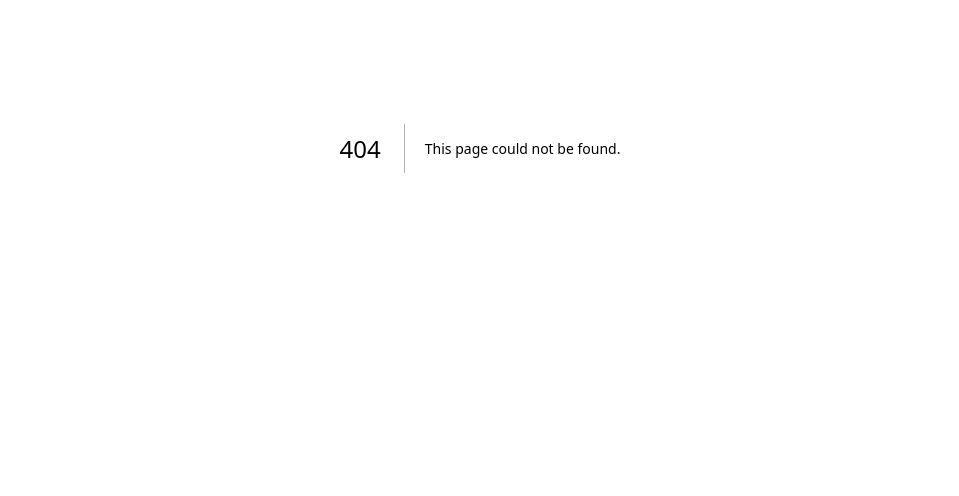
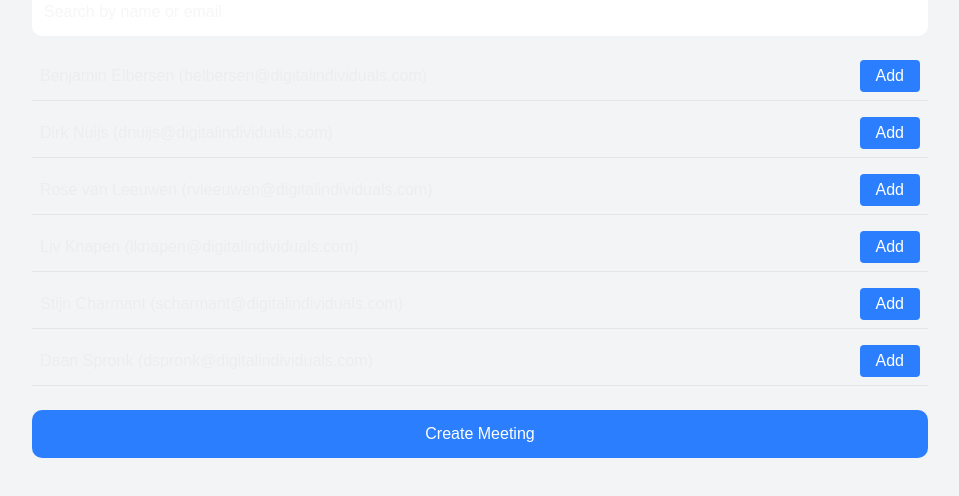
Before and after one commit to rosaguta/DIV-C_Web, a Next.js app: page /create in a window 1280 px wide. Before the commit this address had no page. Shown: the part 252-748 px from the top of the page, without its empty margins (160-1119 px from the left). Built offline with nearby package versions, Linux system fonts and the light colour scheme.

Commit message:
new page for creating meetings

```diff
--- /dev/null
+++ b/src/pages/create/index.tsx
@@ -0,0 +1,211 @@
+import React, { useState } from 'react';
+import Head from 'next/head';
+import { useRouter } from 'next/router';
+import Modal from '@/components/modal';
+import { toast } from 'sonner';
+export default function CreateMeeting() {
+  const [title, setTitle] = useState('');
+  const [searchTerm, setSearchTerm] = useState('');
+  const [invitees, setInvitees] = useState([]);
+  const [showRoomCreatedModal, setShowRoomCreatedModal] = useState(false);
+  const [meetingDetails, setMeetingDetails] = useState(null);
+  const router = useRouter();
+
+  const MICROSOFT_USERS = [
+    { name: "Benjamin Elbersen", email: "belbersen@digitalindividuals.com" },
+    { name: "Dirk Nuijs", email: "dnuijs@digitalindividuals.com" },
+    { name: "Rose van Leeuwen", email: "rvleeuwen@digitalindividuals.com" },
+    { name: "Liv Knapen", email: "lknapen@digitalindividuals.com" },
+    { name: "Stijn Charmant", email: "scharmant@digitalindividuals.com" },
+    { name: "Daan Spronk", email: "dspronk@digitalindividuals.com" },
+  ];
+
+  const filteredUsers = MICROSOFT_USERS.filter(user =>
+    user.name.toLowerCase().includes(searchTerm.toLowerCase()) ||
+    user.email.toLowerCase().includes(searchTerm.toLowerCase())
+  );
+
+  const addInvitee = (user) => {
+    if (!invitees.find(i => i.email === user.email)) {
+      setInvitees([...invitees, user]);
+    }
+  };
+
+  const createMeeting = async () => {
+    let createdMeeting;
+    const jsonBody = JSON.stringify({
+      name: title,
+      participants: invitees.map(({ email }) => (email))
+    });
+    console.log(process.env.NEXT_PUBLIC_WEBAPI_URL+"/api/meetings")
+
+    try {
+      const response = await fetch(process.env.NEXT_PUBLIC_WEBAPI_URL+"/api/meetings", {
+        method: "POST",
+        body: jsonBody,
+        headers: {
+          "Content-Type": "application/json"
+        }
+      });
+
+      createdMeeting = await response.json();
+      if (createdMeeting) {
+        setMeetingDetails(createdMeeting);
+        setShowRoomCreatedModal(true);
+      } else {
+        toast("Failed to create meeting. Please try again.");
+      }
+    } catch (exception) {
+      console.log("Error creating meeting:", exception);
+    }
+  };
+
+  const joinMeetingNow = () => {
+    setShowRoomCreatedModal(false);
+    if (meetingDetails && meetingDetails.meetingId && meetingDetails.name && meetingDetails.inviteCode) {
+      try {
+        router.push({
+          pathname: `/meeting/${meetingDetails.inviteCode}`,
+        });
+      } catch (exception) {
+        console.error("Navigation error:", exception);
+        toast("Error navigating: " + exception.message);
+      }
+    } else {
+      console.log("Meeting details missing required properties");
+      if (!meetingDetails) console.log("meetingDetails is undefined");
+      else {
+        console.log("Available properties:", Object.keys(meetingDetails));
+        console.log("id present:", Boolean(meetingDetails.meetingId));
+        console.log("name present:", Boolean(meetingDetails.name));
+      }
+      alert("Meeting details are not available");
+    }
+  };
+
+  const copyToClipboard = async () => {
+    if (meetingDetails && meetingDetails.inviteCode) {
+      try {
+        await navigator.clipboard.writeText(meetingDetails.inviteCode);
+        toast("Invite code copied to clipboard!");
+      } catch (err) {
+        console.error('Failed to copy: ', err);
+        alert("Failed to copy invite code");
+      }
+    } else {
+      alert("No invite code available to copy");
+    }
+  };
+
+  return (
+    <>
+      <Head>
+        <title>Create Meeting</title>
+        <meta name="description" content="Create a new meeting" />
+      </Head>
+
+      <div className="bg-gray-100 min-h-screen p-6">
+        <div className="max-w-4xl mx-auto">
+          <div className="mb-6">
+            <h1 className='font-bold text-3xl mb-5'>Create meeting</h1>
+            <label className="block text-lg mb-2">Title</label>
+            <input
+              className="w-full bg-white rounded-lg p-3 mb-4"
+              placeholder="Enter meeting title"
+              value={title}
+              onChange={(e) => setTitle(e.target.value)}
+              required={true}
+            />
+          </div>
+
+          <div className="mb-6">
+            <label className="block text-lg mb-2">Invite Participants</label>
+            <input
+              className="w-full bg-white rounded-lg p-3 mb-4"
+              placeholder="Search by name or email"
+              value={searchTerm}
+              onChange={(e) => setSearchTerm(e.target.value)}
+            />
+
+            <div className="mb-6">
+              {filteredUsers.map(user => (
+                <div key={user.email} className="flex items-center justify-between mb-2 p-2 border-b">
+                  <span className="flex-1">{user.name} ({user.email})</span>
+                  <button
+                    onClick={() => addInvitee(user)}
+                    className="bg-blue-500 text-white px-4 py-1 rounded hover:bg-blue-600"
+                  >
+                    Add
+                  </button>
+                </div>
+              ))}
+            </div>
+          </div>
+
+          {invitees.length > 0 && (
+            <div className="mb-6">
+              <h3 className="text-lg font-bold mb-2">Participants that will be invited</h3>
+              {invitees.map(inv => (
+                <div key={inv.email} className="py-1">
+                  {inv.name} ({inv.email})
+                </div>
+              ))}
+            </div>
+          )}
+
+          <button
+            onClick={createMeeting}
+            className="w-full bg-blue-500 text-white p-3 rounded-lg hover:bg-blue-600"
+          >
+            Create Meeting
+          </button>
+        </div>
+      </div>
+
+      <Modal
+        isOpen={showRoomCreatedModal}
+        onClose={() => setShowRoomCreatedModal(false)}
+      >
+        <h2 className="text-xl font-bold text-center mb-4">Meeting Created Successfully</h2>
+
+        <div className="border-b pb-2 mb-3 flex justify-between">
+          <span className="font-semibold text-gray-700">Meeting name:</span>
+          <span className="text-right max-w-xs">{meetingDetails?.name}</span>
+        </div>
+
+        <div className="border-b pb-2 mb-3 flex justify-between">
+          <span className="font-semibold text-gray-700">Invite code:</span>
+          <span className="text-right max-w-xs">{meetingDetails?.inviteCode}</span>
+        </div>
+
+        <div className="mb-4">
+          <span className="font-semibold text-gray-700">Participants:</span>
+          <div className="mt-1 pl-2">
+            {meetingDetails?.participants?.map((p, index) => (
+              <div key={index} className="mb-1">
+                • {p.split('@')[0]}
+              </div>
+            ))}
+          </div>
+        </div>
+
+        <h3 className="text-lg font-semibold text-center mb-3">What would you like to do?</h3>
+
+        <div className="flex gap-3">
+          <button
+            onClick={joinMeetingNow}
+            className="flex-1 bg-blue-500 text-white p-2 rounded hover:bg-blue-600"
+          >
+            Join Meeting Now
+          </button>
+          <button
+            onClick={copyToClipboard}
+            className="flex-1 bg-gray-200 p-2 rounded hover:bg-gray-300"
+          >
+            Copy Invite Code
+          </button>
+        </div>
+      </Modal>
+    </>
+  );
+}
```
